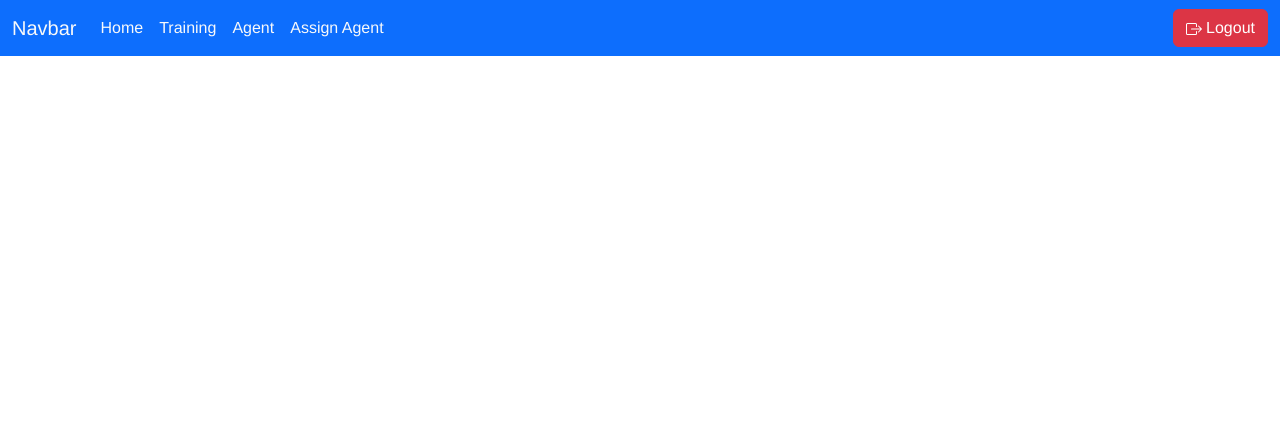
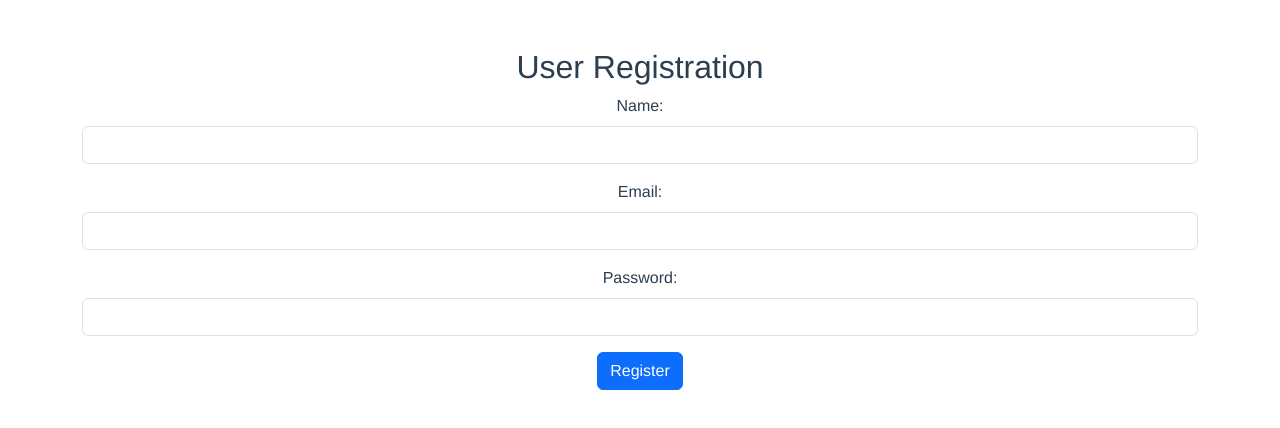
Before and after one commit to OussEzza/training-management-frontend, a Vue app: page /register in a window 1280 px wide. Shown: the top 428 px of the page. Built offline with nearby package versions, Linux system fonts and the light colour scheme.

Commit message:
Added register Vue components with route links

```diff
--- a/src/App.vue
+++ b/src/App.vue
@@ -29,7 +29,7 @@ export default {
   },
   methods: {
     updateNavbarVisibility(path) {
-      this.showNavbar = !['/login'].includes(path);
+      this.showNavbar = !['/login', '/register'].includes(path);
     },
   },
 };
--- /dev/null
+++ b/src/components/RegisterView.vue
@@ -0,0 +1,77 @@
+<template>
+  <div class="container mt-5">
+    <h2>User Registration</h2>
+    <form @submit.prevent="registerUser" class="mb-3">
+      <div class="mb-3">
+        <label for="name" class="form-label">Name:</label>
+        <input
+          type="text"
+          id="name"
+          v-model="formData.name"
+          class="form-control"
+          required
+        />
+      </div>
+      <div class="mb-3">
+        <label for="email" class="form-label">Email:</label>
+        <input
+          type="email"
+          id="email"
+          v-model="formData.email"
+          class="form-control"
+          required
+        />
+      </div>
+      <div class="mb-3">
+        <label for="password" class="form-label">Password:</label>
+        <input
+          type="password"
+          id="password"
+          v-model="formData.password"
+          class="form-control"
+          required
+        />
+      </div>
+      <button type="submit" class="btn btn-primary">Register</button>
+    </form>
+    <p v-if="error" class="text-danger">{{ error }}</p>
+    <p v-if="success" class="text-success">{{ success }}</p>
+  </div>
+</template>
+
+<script>
+import axios from "axios";
+
+export default {
+  data() {
+    return {
+      formData: {
+        name: "",
+        email: "",
+        password: "",
+      },
+      error: "",
+      success: "",
+    };
+  },
+  methods: {
+    async registerUser() {
+      try {
+        const response = await axios.post("http://127.0.0.1:8000/api/register", this.formData);
+        this.success = "User registered successfully!";
+        this.error = "";
+        console.log(response.data.user);
+      } catch (error) {
+        this.error =
+          error.response.data.message ||
+          "An error occurred during registration.";
+        this.success = "";
+      }
+    },
+  },
+};
+</script>
+
+<style scoped>
+/* Add your custom styles here */
+</style>
--- a/src/main.js
+++ b/src/main.js
@@ -2,6 +2,7 @@ import { createApp } from "vue";
 import App from "./App.vue";
 import Index from "./components/TrainingView.vue";
 import Edit from "./components/EditTraining.vue";
+import Register from "./components/RegisterView.vue";
 import Login from "./components/AuthView.vue";
 import DashBoard from "./components/DashBoard.vue";
 import IndexAgent from "./components/AgentView.vue";
@@ -12,6 +13,11 @@ import AssignAgentToTraining from "./components/AssignAgentToTraining.vue";
 import { createRouter, createWebHistory } from "vue-router";
 
 const routes = [
+  {
+    name: "Register",
+    path: "/register",
+    component: Register,
+  },
   {
     name: "Login",
     path: "/login",
```
